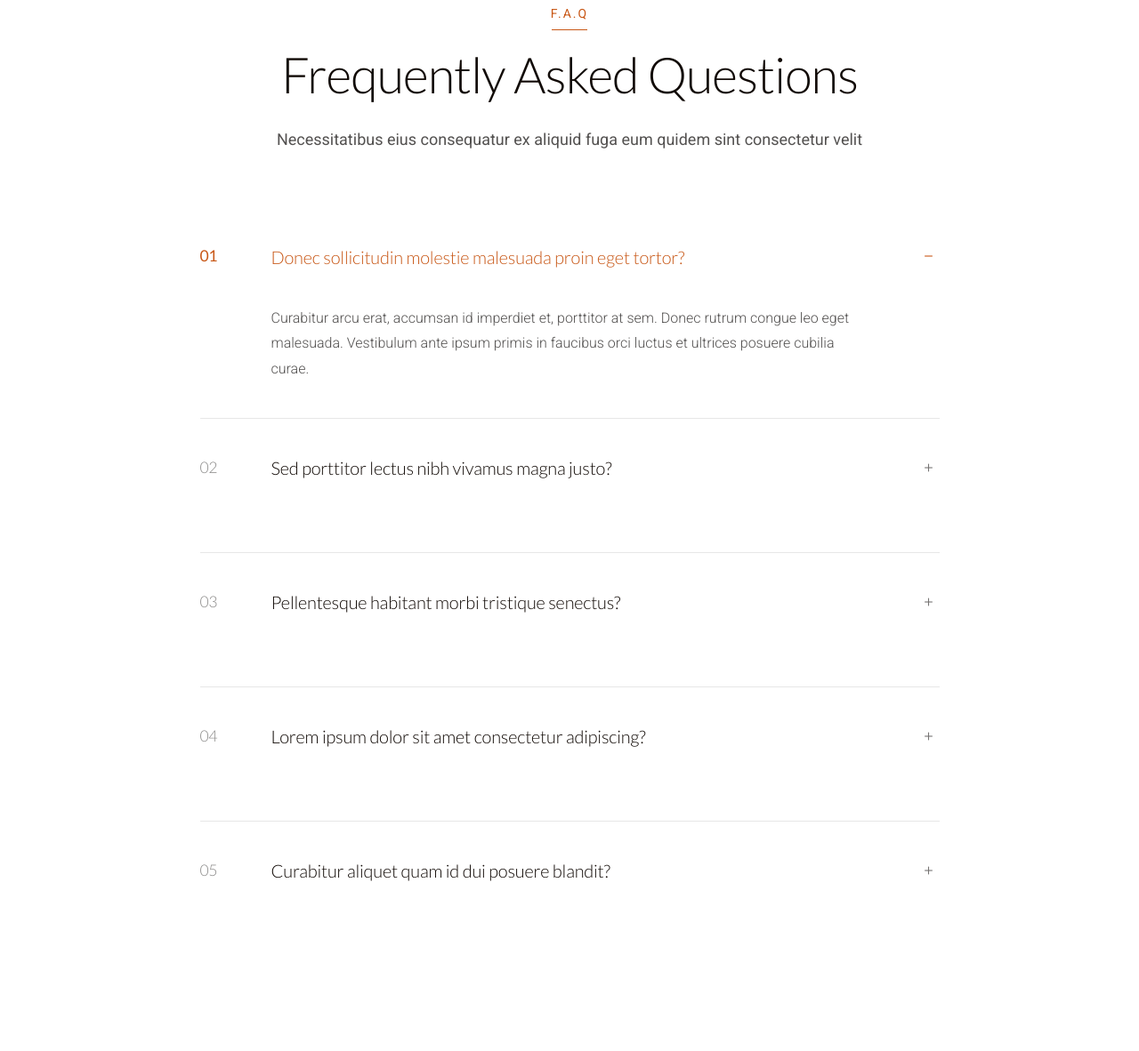
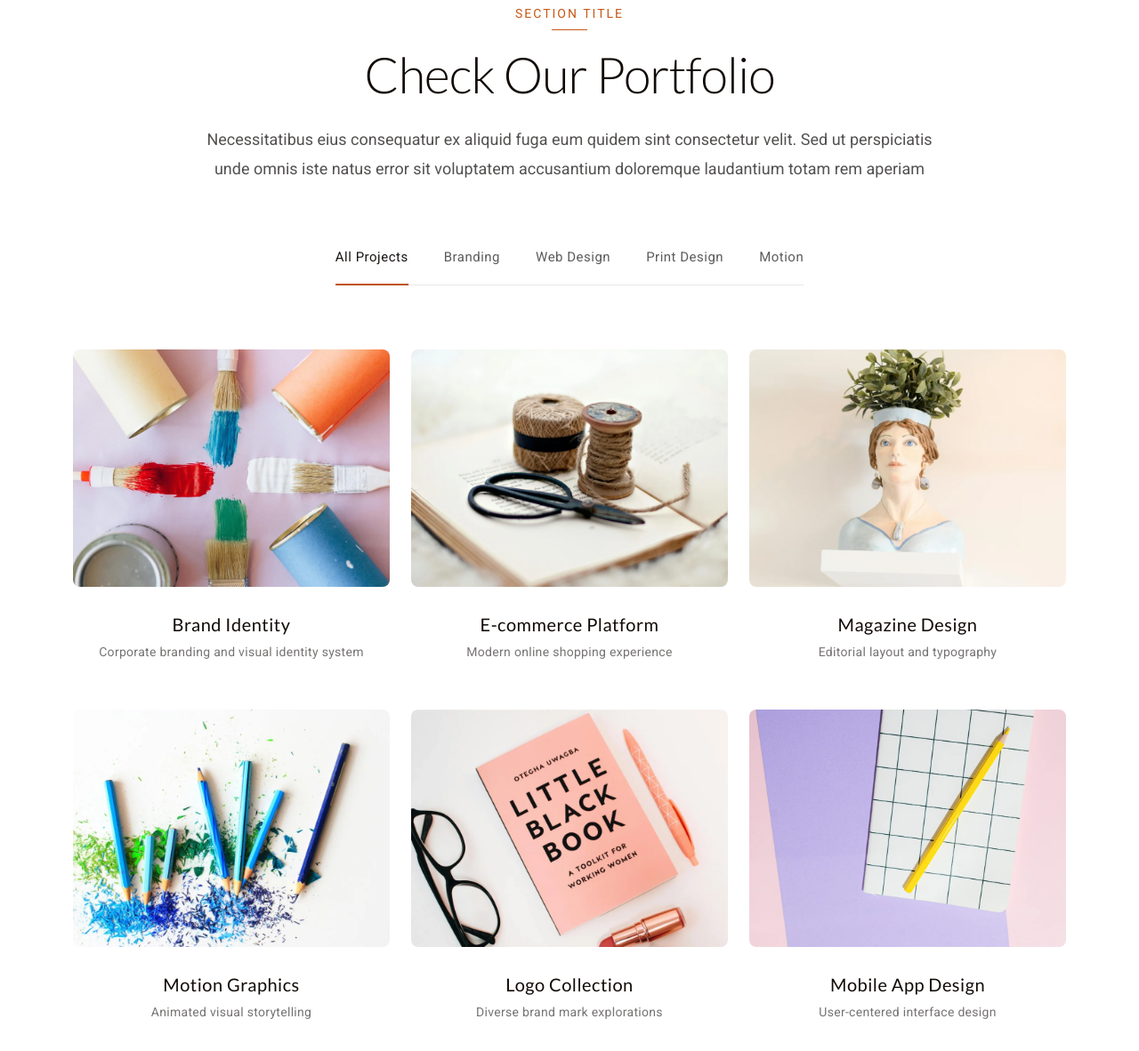
Before and after one commit to deltanestdev/portfolio, a plain HTML site: page index.html in a window 1280 px wide. Shown: the part 5085-6267 px from the top of the page at 89% size. Drawn offline with Linux system fonts and the light colour scheme.

Commit message:
Remove FAQ Section

```diff
--- a/index.html
+++ b/index.html
@@ -654,112 +654,6 @@
     </section><!-- /Call To Action Section -->
 
 
-    <!-- Faq Section -->
-    <section id="faq" class="faq section">
-
-      <!-- Section Title -->
-      <div class="container section-title" data-aos="fade-up">
-        <span class="subtitle">F.A.Q</span>
-        <h2>Frequently Asked Questions</h2>
-        <p>Necessitatibus eius consequatur ex aliquid fuga eum quidem sint consectetur velit</p>
-      </div><!-- End Section Title -->
-
-      <div class="container" data-aos="fade-up" data-aos-delay="100">
-
-        <div class="row justify-content-center">
-          <div class="col-lg-9">
-
-            <div class="faq-wrapper">
-
-              <div class="faq-item faq-active" data-aos="fade-up" data-aos-delay="150">
-                <div class="faq-header">
-                  <span class="faq-number">01</span>
-                  <h4>Donec sollicitudin molestie malesuada proin eget tortor?</h4>
-                  <div class="faq-toggle">
-                    <i class="bi bi-plus"></i>
-                    <i class="bi bi-dash"></i>
-                  </div>
-                </div>
-                <div class="faq-content">
-                  <div class="content-inner">
-                    <p>Curabitur arcu erat, accumsan id imperdiet et, porttitor at sem. Donec rutrum congue leo eget malesuada. Vestibulum ante ipsum primis in faucibus orci luctus et ultrices posuere cubilia curae.</p>
-                  </div>
-                </div>
-              </div><!-- End FAQ Item -->
-
-              <div class="faq-item" data-aos="fade-up" data-aos-delay="200">
-                <div class="faq-header">
-                  <span class="faq-number">02</span>
-                  <h4>Sed porttitor lectus nibh vivamus magna justo?</h4>
-                  <div class="faq-toggle">
-                    <i class="bi bi-plus"></i>
-                    <i class="bi bi-dash"></i>
-                  </div>
-                </div>
-                <div class="faq-content">
-                  <div class="content-inner">
-                    <p>Nulla porttitor accumsan tincidunt. Mauris blandit aliquet elit, eget tincidunt nibh pulvinar a. Cras ultricies ligula sed magna dictum porta. Vivamus suscipit tortor eget felis porttitor volutpat.</p>
-                  </div>
-                </div>
-              </div><!-- End FAQ Item -->
-
-              <div class="faq-item" data-aos="fade-up" data-aos-delay="250">
-                <div class="faq-header">
-                  <span class="faq-number">03</span>
-                  <h4>Pellentesque habitant morbi tristique senectus?</h4>
-                  <div class="faq-toggle">
-                    <i class="bi bi-plus"></i>
-                    <i class="bi bi-dash"></i>
-                  </div>
-                </div>
-                <div class="faq-content">
-                  <div class="content-inner">
-                    <p>Quisque velit nisi, pretium ut lacinia in, elementum id enim. Vestibulum ac diam sit amet quam vehicula elementum sed sit amet dui. Donec sollicitudin molestie malesuada.</p>
-                  </div>
-                </div>
-              </div><!-- End FAQ Item -->
-
-              <div class="faq-item" data-aos="fade-up" data-aos-delay="300">
-                <div class="faq-header">
-                  <span class="faq-number">04</span>
-                  <h4>Lorem ipsum dolor sit amet consectetur adipiscing?</h4>
-                  <div class="faq-toggle">
-                    <i class="bi bi-plus"></i>
-                    <i class="bi bi-dash"></i>
-                  </div>
-                </div>
-                <div class="faq-content">
-                  <div class="content-inner">
-                    <p>Sed ut perspiciatis unde omnis iste natus error sit voluptatem accusantium doloremque laudantium. Totam rem aperiam, eaque ipsa quae ab illo inventore veritatis et quasi architecto.</p>
-                  </div>
-                </div>
-              </div><!-- End FAQ Item -->
-
-              <div class="faq-item" data-aos="fade-up" data-aos-delay="350">
-                <div class="faq-header">
-                  <span class="faq-number">05</span>
-                  <h4>Curabitur aliquet quam id dui posuere blandit?</h4>
-                  <div class="faq-toggle">
-                    <i class="bi bi-plus"></i>
-                    <i class="bi bi-dash"></i>
-                  </div>
-                </div>
-                <div class="faq-content">
-                  <div class="content-inner">
-                    <p>At vero eos et accusamus et iusto odio dignissimos ducimus qui blanditiis praesentium voluptatum deleniti atque corrupti quos dolores et quas molestias excepturi sint occaecati.</p>
-                  </div>
-                </div>
-              </div><!-- End FAQ Item -->
-
-            </div>
-
-          </div>
-        </div>
-
-      </div>
-
-    </section><!-- /Faq Section -->
-
     <!-- Portfolio Section -->
     <section id="portfolio" class="portfolio section">
 
```
